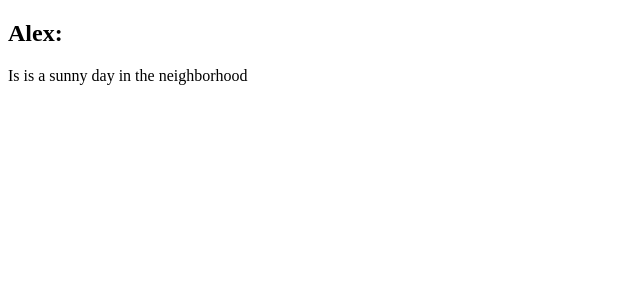
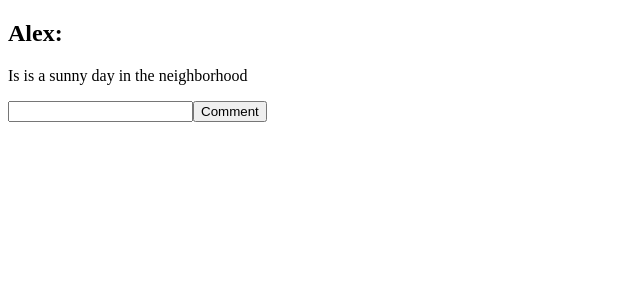
Before and after one commit to alexhddev/React-testing-pr, a React (Vite) app: page / in a window 1280 px wide. Shown: the top 300 px of the page, without its empty margins (0-640 px from the left). Built offline with nearby package versions, Linux system fonts and the light colour scheme.

Commit message:
interaction tests

```diff
--- a/src/App.tsx
+++ b/src/App.tsx
@@ -1,4 +1,5 @@
-import { Post1 } from "./components/Post/1Trivial/Post1"
+// import { Post1 } from "./components/Post/1Trivial/Post1"
+import { Post2 } from "./components/Post/2Dynamic/Post2"
 
 
 
@@ -6,10 +7,10 @@ function App() {
 
   return (
     <>
-      <Post1
+      <Post2
         user="Alex"
         content="Is is a sunny day in the neighborhood"
-      ></Post1>
+      ></Post2>
     </>
   )
 }
--- /dev/null
+++ b/src/components/Post/2Dynamic/Post2.tsx
@@ -0,0 +1,47 @@
+import { useState } from "react";
+
+
+
+type Comment = {
+    content: string
+}
+
+let nextId = 0;
+
+export function Post2(props: {
+    content: string,
+    user: string
+}) {
+
+    const [comment, setComment] = useState('')
+    const [comments] = useState<Comment[]>([])
+
+    return <div>
+        <div data-testid="post-container">
+            <h2>{props.user}:</h2>
+            <p>{props.content}</p>
+        </div>
+        <div data-testid="comment-container">
+            <input
+                data-testid = "comment-input"
+                value={comment}
+                onChange={e => setComment(e.target.value)}
+            />
+            <button
+                onClick={() => {
+                    comments.push({ // test idea: add element to beginning of array
+                        content: comment
+                    })
+                    setComment('')
+                }}
+            >Comment</button>
+            {
+                comments.map(comment => {
+                    return <h4 key={nextId++}>{comment.content}</h4>
+                })
+            }
+        </div>
+
+    </div>
+
+}
```
Also changed, not shown: 2 other files (tests, documents, lock files or other folders).
